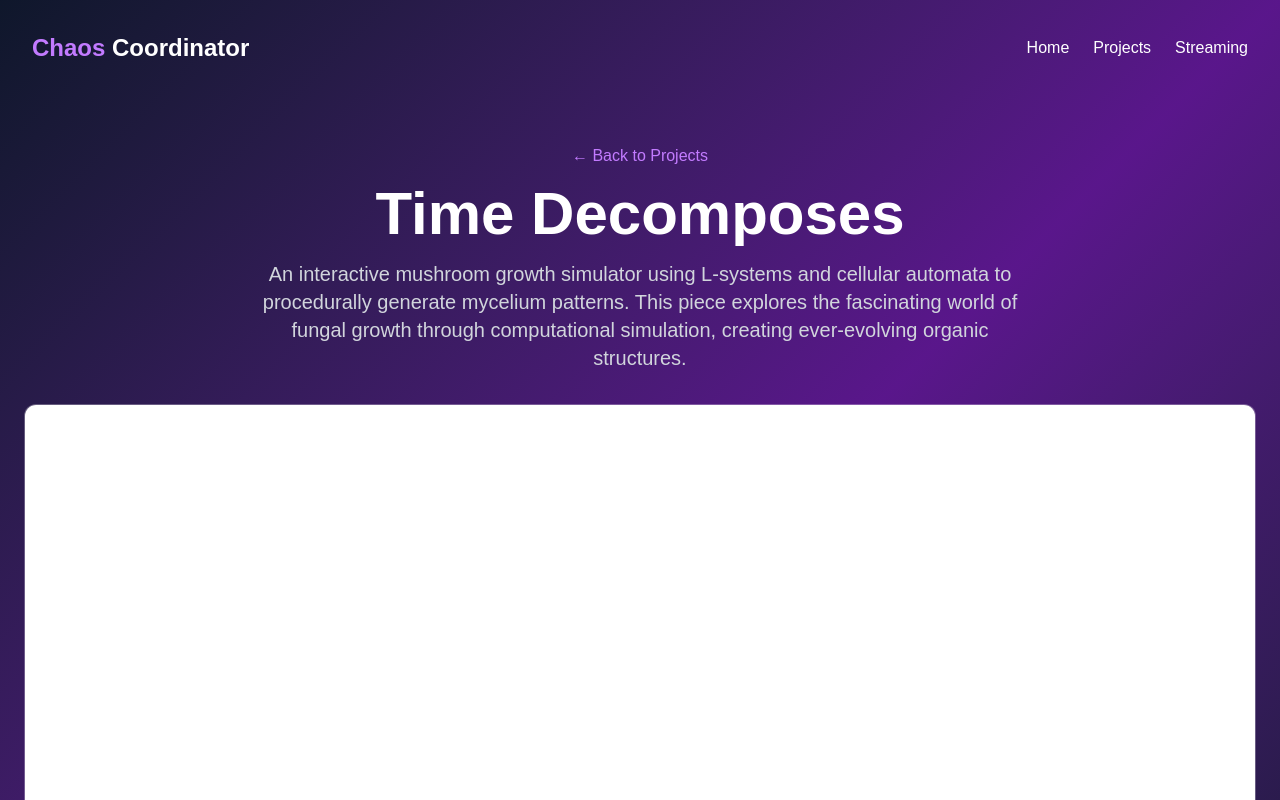
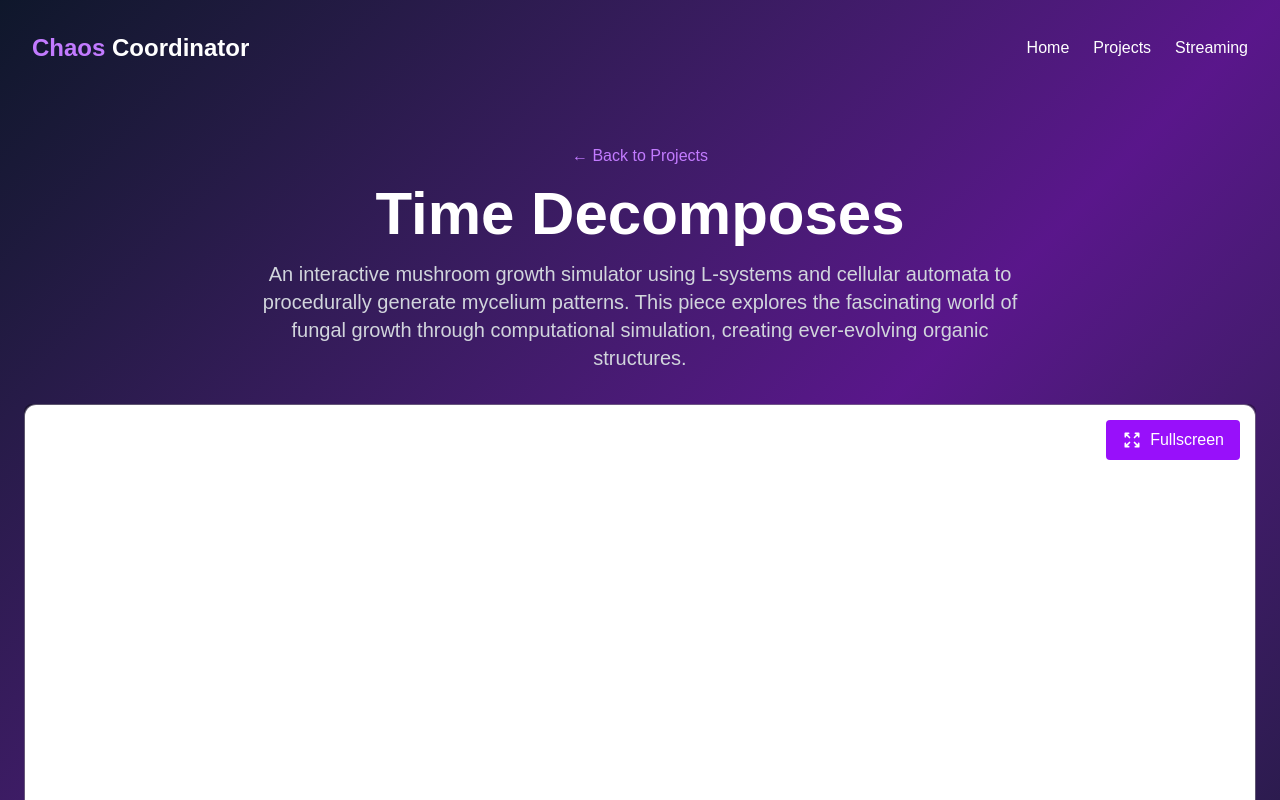
Before and after one commit to strangebasisdevs/chaos_coordinator, a Next.js app: page /projects/time_decomposes in a window 1280 px wide. Shown: the top 800 px of the page. Built offline with nearby package versions, Linux system fonts and the light colour scheme.

Commit message:
feat(ui): unify project page fullscreen controls

```diff
--- a/src/app/projects/strange_elements/page.tsx
+++ b/src/app/projects/strange_elements/page.tsx
@@ -1,7 +1,6 @@
 'use client';
 
-import Link from 'next/link';
-import ProjectEmbed from '@/components/ProjectEmbed';
+import ProjectPageLayout from '@/components/ProjectPageLayout';
 import { getAllProjects } from '@/data/projects';
 
 export default function StrangeElementsProject() {
@@ -13,67 +12,12 @@ export default function StrangeElementsProject() {
   }
 
   return (
-    <div className="min-h-screen bg-gradient-to-br from-slate-900 via-purple-900 to-slate-900">
-      {/* Navigation */}
-      <nav className="flex justify-between items-center p-6 md:p-8">
-        <Link href="/" className="text-2xl font-bold text-white">
-          <span className="text-purple-400">Chaos</span> Coordinator
-        </Link>
-        <div className="hidden md:flex space-x-6 text-white">
-          <Link href="/" className="hover:text-purple-400 transition-colors">
-            Home
-          </Link>
-          <Link
-            href="/projects"
-            className="hover:text-purple-400 transition-colors"
-          >
-            Projects
-          </Link>
-          <Link
-            href="/streaming"
-            className="hover:text-purple-400 transition-colors"
-          >
-            Streaming
-          </Link>
-        </div>
-      </nav>
-
-      <main className="container mx-auto px-6 py-12">
-        {/* Header */}
-        <div className="text-center mb-8">
-          <Link
-            href="/projects"
-            className="text-purple-400 hover:text-purple-300 mb-4 inline-block"
-          >
-            ← Back to Projects
-          </Link>
-          <h1 className="text-4xl md:text-6xl font-bold text-white mb-4">
-            {project.title}
-          </h1>
-          <p className="text-xl text-gray-300 max-w-3xl mx-auto">
-            {project.description}
-          </p>
-        </div>
-
-        {/* Project Embed */}
-        <div className="relative">
-          <div className="bg-black/30 rounded-lg overflow-hidden mb-8">
-            <ProjectEmbed project={project} className="h-[600px] w-full" />
-          </div>
-
-          <div className="absolute top-4 right-4 flex gap-2">
-            <Link
-              href="/projects/strange_elements/fullscreen"
-              className="bg-purple-600 hover:bg-purple-700 text-white px-4 py-2 rounded flex items-center gap-2 transition-colors"
-            >
-              <svg xmlns="http://www.w3.org/2000/svg" className="h-5 w-5" fill="none" viewBox="0 0 24 24" stroke="currentColor">
-                <path strokeLinecap="round" strokeLinejoin="round" strokeWidth={2} d="M4 8V4m0 0h4M4 4l5 5m11-1V4m0 0h-4m4 0l-5 5M4 16v4m0 0h4m-4 0l5-5m11 5v-4m0 4h-4m4 0l-5-5" />
-              </svg>
-              Fullscreen
-            </Link>
-          </div>
-        </div>
-
+    <ProjectPageLayout
+      project={project}
+      embedClassName="h-[600px] w-full"
+      showFullscreenButton
+      fullscreenHref="/projects/strange_elements/fullscreen"
+    >
         {/* Details */}
         <div className="grid md:grid-cols-2 gap-8 mb-12">
           <div className="bg-white/5 p-6 rounded-lg">
@@ -123,7 +67,6 @@ export default function StrangeElementsProject() {
             </div>
           </div>
         </div>
-      </main>
-    </div>
+    </ProjectPageLayout>
   );
 }
--- a/src/app/projects/strange_waves/page.tsx
+++ b/src/app/projects/strange_waves/page.tsx
@@ -1,7 +1,6 @@
 'use client';
 
-import Link from 'next/link';
-import ProjectEmbed from '@/components/ProjectEmbed';
+import ProjectPageLayout from '@/components/ProjectPageLayout';
 import { getAllProjects } from '@/data/projects';
 
 export default function StrangeWavesProject() {
@@ -13,67 +12,12 @@ export default function StrangeWavesProject() {
   }
 
   return (
-    <div className="min-h-screen bg-gradient-to-br from-slate-900 via-purple-900 to-slate-900">
-      {/* Navigation */}
-      <nav className="flex justify-between items-center p-6 md:p-8">
-        <Link href="/" className="text-2xl font-bold text-white">
-          <span className="text-purple-400">Chaos</span> Coordinator
-        </Link>
-        <div className="hidden md:flex space-x-6 text-white">
-          <Link href="/" className="hover:text-purple-400 transition-colors">
-            Home
-          </Link>
-          <Link
-            href="/projects"
-            className="hover:text-purple-400 transition-colors"
-          >
-            Projects
-          </Link>
-          <Link
-            href="/streaming"
-            className="hover:text-purple-400 transition-colors"
-          >
-            Streaming
-          </Link>
-        </div>
-      </nav>
-
-      <main className="container mx-auto px-6 py-12">
-        {/* Header */}
-        <div className="text-center mb-8">
-          <Link
-            href="/projects"
-            className="text-purple-400 hover:text-purple-300 mb-4 inline-block"
-          >
-            ← Back to Projects
-          </Link>
-          <h1 className="text-4xl md:text-6xl font-bold text-white mb-4">
-            {project.title}
-          </h1>
-          <p className="text-xl text-gray-300 max-w-3xl mx-auto">
-            {project.description}
-          </p>
-        </div>
-
-        {/* Project Embed */}
-        <div className="relative">
-          <div className="bg-black/30 rounded-lg overflow-hidden mb-8">
-            <ProjectEmbed project={project} className="h-[600px] w-full" />
-          </div>
-
-          <div className="absolute top-4 right-4 flex gap-2">
-            <Link
-              href="/projects/strange_waves/fullscreen"
-              className="bg-purple-600 hover:bg-purple-700 text-white px-4 py-2 rounded flex items-center gap-2 transition-colors"
-            >
-              <svg xmlns="http://www.w3.org/2000/svg" className="h-5 w-5" fill="none" viewBox="0 0 24 24" stroke="currentColor">
-                <path strokeLinecap="round" strokeLinejoin="round" strokeWidth={2} d="M4 8V4m0 0h4M4 4l5 5m11-1V4m0 0h-4m4 0l-5 5M4 16v4m0 0h4m-4 0l5-5m11 5v-4m0 4h-4m4 0l-5-5" />
-              </svg>
-              Fullscreen
-            </Link>
-          </div>
-        </div>
-
+    <ProjectPageLayout
+      project={project}
+      embedClassName="h-[600px] w-full"
+      showFullscreenButton
+      fullscreenHref="/projects/strange_waves/fullscreen"
+    >
         {/* Details */}
         <div className="grid md:grid-cols-2 gap-8 mb-12">
           <div className="bg-white/5 p-6 rounded-lg">
@@ -123,7 +67,6 @@ export default function StrangeWavesProject() {
             </div>
           </div>
         </div>
-      </main>
-    </div>
+    </ProjectPageLayout>
   );
 }
--- a/src/app/projects/time_decomposes/page.tsx
+++ b/src/app/projects/time_decomposes/page.tsx
@@ -1,7 +1,7 @@
 'use client';
 
 import Link from 'next/link';
-import ProjectEmbed from '@/components/ProjectEmbed';
+import ProjectPageLayout from '@/components/ProjectPageLayout';
 import { getAllProjects } from '@/data/projects';
 
 export default function TimeDecomposesProject() {
@@ -13,55 +13,12 @@ export default function TimeDecomposesProject() {
   }
 
   return (
-    <div className="min-h-screen bg-gradient-to-br from-slate-900 via-purple-900 to-slate-900">
-      {/* Navigation */}
-      <nav className="flex justify-between items-center p-6 md:p-8">
-        <Link href="/" className="text-2xl font-bold text-white">
-          <span className="text-purple-400">Chaos</span> Coordinator
-        </Link>
-        <div className="hidden md:flex space-x-6 text-white">
-          <Link href="/" className="hover:text-purple-400 transition-colors">
-            Home
-          </Link>
-          <Link
-            href="/projects"
-            className="hover:text-purple-400 transition-colors"
-          >
-            Projects
-          </Link>
-          <Link
-            href="/streaming"
-            className="hover:text-purple-400 transition-colors"
-          >
-            Streaming
-          </Link>
-        </div>
-      </nav>
-
-      <main className="container mx-auto px-6 py-12">
-        {/* Header */}
-        <div className="text-center mb-8">
-          <Link
-            href="/projects"
-            className="text-purple-400 hover:text-purple-300 mb-4 inline-block"
-          >
-            ← Back to Projects
-          </Link>
-          <h1 className="text-4xl md:text-6xl font-bold text-white mb-4">
-            {project.title}
-          </h1>
-          <p className="text-xl text-gray-300 max-w-3xl mx-auto">
-            {project.description}
-          </p>
-        </div>
-
-        {/* Project Embed */}
-        <ProjectEmbed
-          project={project}
-          className="mb-8"
-          showHeader={false}
-        />
-
+    <ProjectPageLayout
+      project={project}
+      embedClassName="mb-8"
+      showFullscreenButton
+      fullscreenHref="/projects/time_decomposes/fullscreen"
+    >
         {/* Project Details */}
         <div className="grid md:grid-cols-2 gap-8 bg-white/10 backdrop-blur-lg rounded-xl p-6 border border-white/20">
           <div>
@@ -116,7 +73,6 @@ export default function TimeDecomposesProject() {
             </div>
           </div>
         </div>
-      </main>
-    </div>
+    </ProjectPageLayout>
   );
 }
--- /dev/null
+++ b/src/components/ProjectPageLayout.tsx
@@ -0,0 +1,103 @@
+'use client';
+
+import Link from 'next/link';
+import type { ReactNode } from 'react';
+import ProjectEmbed from '@/components/ProjectEmbed';
+import type { Project } from '@/data/projects';
+
+interface ProjectPageLayoutProps {
+  project: Project;
+  children: ReactNode;
+  title?: string;
+  description?: string;
+  embedClassName?: string;
+  showFullscreenButton?: boolean;
+  fullscreenHref?: string;
+  fullscreenLabel?: string;
+}
+
+export default function ProjectPageLayout({
+  project,
+  children,
+  title,
+  description,
+  embedClassName,
+  showFullscreenButton = false,
+  fullscreenHref,
+  fullscreenLabel = 'Fullscreen',
+}: ProjectPageLayoutProps) {
+  const resolvedFullscreenHref =
+    fullscreenHref ??
+    (project.playUrl && project.playUrl !== '#' ? `${project.playUrl}/fullscreen` : undefined);
+
+  return (
+    <div className="min-h-screen bg-gradient-to-br from-slate-900 via-purple-900 to-slate-900">
+      <nav className="flex justify-between items-center p-6 md:p-8">
+        <Link href="/" className="text-2xl font-bold text-white">
+          <span className="text-purple-400">Chaos</span> Coordinator
+        </Link>
+        <div className="hidden md:flex space-x-6 text-white">
+          <Link href="/" className="hover:text-purple-400 transition-colors">
+            Home
+          </Link>
+          <Link href="/projects" className="hover:text-purple-400 transition-colors">
+            Projects
+          </Link>
+          <Link href="/streaming" className="hover:text-purple-400 transition-colors">
+            Streaming
+          </Link>
+        </div>
+      </nav>
+
+      <main className="container mx-auto px-6 py-12">
+        <div className="text-center mb-8">
+          <Link
+            href="/projects"
+            className="text-purple-400 hover:text-purple-300 mb-4 inline-block"
+          >
+            ← Back to Projects
+          </Link>
+          <h1 className="text-4xl md:text-6xl font-bold text-white mb-4">
+            {title ?? project.title}
+          </h1>
+          <p className="text-xl text-gray-300 max-w-3xl mx-auto">
+            {description ?? project.description}
+          </p>
+        </div>
+
+        <div className="relative">
+          <div className="bg-black/30 rounded-lg overflow-hidden mb-8">
+            <ProjectEmbed project={project} className={embedClassName} showHeader={false} />
+          </div>
+
+          {showFullscreenButton && resolvedFullscreenHref && (
+            <div className="absolute top-4 right-4 flex gap-2">
+              <Link
+                href={resolvedFullscreenHref}
+                className="bg-purple-600 hover:bg-purple-700 text-white px-4 py-2 rounded flex items-center gap-2 transition-colors"
+              >
+                <svg
+                  xmlns="http://www.w3.org/2000/svg"
+                  className="h-5 w-5"
+                  fill="none"
+                  viewBox="0 0 24 24"
+                  stroke="currentColor"
+                >
+                  <path
+                    strokeLinecap="round"
+                    strokeLinejoin="round"
+                    strokeWidth={2}
+                    d="M4 8V4m0 0h4M4 4l5 5m11-1V4m0 0h-4m4 0l-5 5M4 16v4m0 0h4m-4 0l5-5m11 5v-4m0 4h-4m4 0l-5-5"
+                  />
+                </svg>
+                {fullscreenLabel}
+              </Link>
+            </div>
+          )}
+        </div>
+
+        {children}
+      </main>
+    </div>
+  );
+}
```
